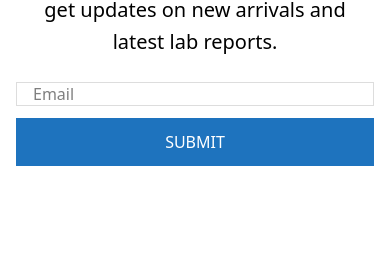
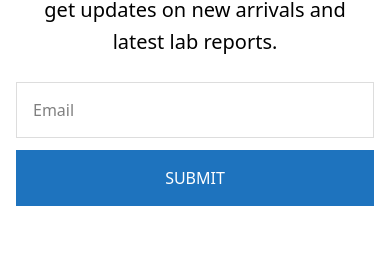
Before and after one commit to xiaoai7904/health_us_website, a Nuxt app: page /order in a window 390 px wide. Shown: the part 384-640 px from the top of the page. Built offline with nearby package versions, Linux system fonts and the light colour scheme.

Commit message:
feat: init

```diff
--- a/app/pages/order.vue
+++ b/app/pages/order.vue
@@ -174,14 +174,14 @@ useReveal()
                 <input
                   id="newsletter-email"
                   v-model="newsletterEmail"
-                  class="h-12 min-w-0 flex-1 border border-[#ddd] bg-white px-4 text-[15px] outline-none transition focus:border-brand-600 focus:ring-2 focus:ring-brand-600/15"
+                  class="min-h-14 min-w-0 flex-1 border border-[#ddd] bg-white px-4 text-[16px] outline-none transition focus:border-brand-600 focus:ring-2 focus:ring-brand-600/15 sm:min-h-12 sm:text-[15px]"
                   type="email"
                   name="your-email"
                   placeholder="Email"
                   required
                 >
                 <button
-                  class="h-12 bg-brand-600 px-7 text-[13px] font-semibold uppercase text-white transition hover:bg-brand-700"
+                  class="min-h-14 bg-brand-600 px-7 text-[13px] font-semibold uppercase text-white transition hover:bg-brand-700 sm:min-h-12"
                   type="submit"
                 >
                   Submit
--- a/nuxt.config.ts
+++ b/nuxt.config.ts
@@ -1,4 +1,6 @@
 import tailwindcss from '@tailwindcss/vite'
+
+const isDev = process.env.NODE_ENV === 'development'
 
 export default defineNuxtConfig({
   compatibilityDate: '2026-06-29',
@@ -29,7 +31,9 @@ export default defineNuxtConfig({
     plugins: [tailwindcss()]
   },
   nitro: {
-    routeRules: {
+    routeRules: isDev
+      ? {}
+      : {
           '/': { swr: 300 },
           '/products/**': { swr: 300 },
           '/news/**': { swr: 600 },
--- a/package.json
+++ b/package.json
@@ -5,6 +5,7 @@
   "packageManager": "pnpm@11.7.0",
   "scripts": {
     "dev": "nuxt dev --port 5555",
+    "dev:0": "nuxt dev --host 0.0.0.0 --port 5555",
     "build": "nuxt build",
     "preview": "nuxt preview --port 5555",
     "generate": "nuxt generate",
```
Lines whose indentation alone changed are shown as unchanged.
